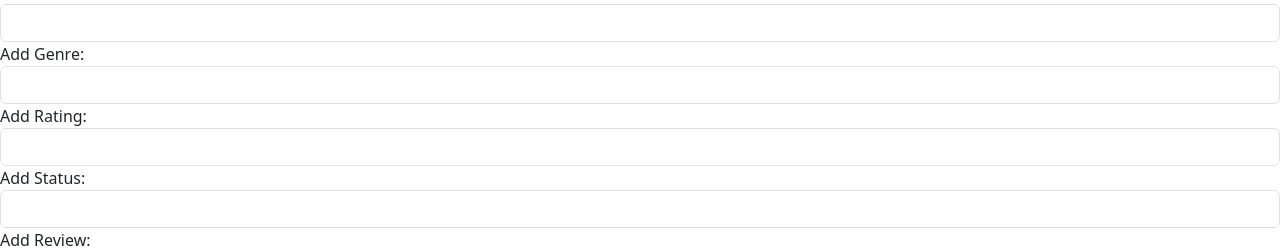
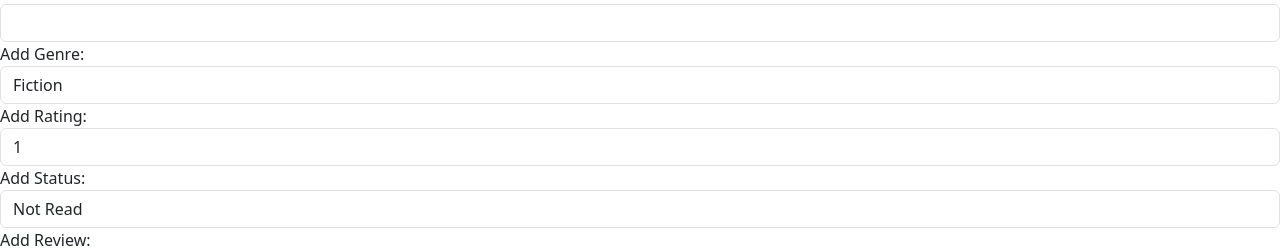
Before and after one commit to LiamRyan1/DataRepProject, a React (Create React App) app: page /edit/1 in a window 1280 px wide. Shown: the part 138-390 px from the top of the page. Built offline with nearby package versions, Linux system fonts and the light colour scheme; no server answers.

Commit message:
dropped down for certain attributes read.js niced up visaully a bit

```diff
--- a/src/components/bookTemplate.js
+++ b/src/components/bookTemplate.js
@@ -4,11 +4,11 @@ import axios from "axios";
 import { useEffect } from "react";
 import { Button } from "react-bootstrap";
 //react component bookItem takes props as an argument.
-const BookItem = (props)=>{
+const BookItem = (props) => {
     useEffect(() => {
         console.log("Book Item:", props.mybook);
-      }, [props.mybook]); //only run this effect when the mymovie prop changes
-      const handleDelete = (e) => {
+    }, [props.mybook]); //only run this effect when the mymovie prop changes
+    const handleDelete = (e) => {
         e.preventDefault();
         axios.delete('http://localhost:4000/api/book/' + props.myBook._id)
             .then(() => {
@@ -18,21 +18,43 @@ const BookItem = (props)=>{
                 console.error("Error deleting movie:", error);
             });
     };
-    return(
-        <div>
-            <Card>
-                <Card.Header>{props.myBook.title}</Card.Header>
-                <Card.Body>
-                    <Card.Subtitle>{props.myBook.author}</Card.Subtitle>
-                    <Card.Subtitle>{props.myBook.genre}</Card.Subtitle>
-                    <Card.Text text = "dark">{props.myBook.rating} </Card.Text>
-                    <Card.Text text = "secondary">{props.myBook.review} </Card.Text>
-                    <blockquote className="blockquote mb-0">{/*Styling container for text formating movie year and poster*/}
-                        <footer>{props.myBook.status}</footer>
+    return (
+        <div style={{ maxWidth: '400px', margin: 'auto', marginBottom: '20px', boxShadow: '0 4px 8px ', borderRadius: '8px', overflow: 'auto' }}>
+            <Card style={{ border: 'none' }}>
+                <Card.Header className="text-center" style={{ fontSize: '28px', fontWeight: '600', backgroundColor: '#f5f5f5', color: '#333', padding: '16px 20px', }}> {props.myBook.title}
+                </Card.Header>
+                <Card.Body style={{ padding: '20px', backgroundColor: '#ffffff' }}>
+                    <Card.Subtitle className="text-muted mb-3" style={{ fontSize: '16px', }}
+                    >
+                        Author: {props.myBook.author}
+                    </Card.Subtitle>
+                    <Card.Subtitle className="text-muted mb-3" style={{ fontSize: '16px', }} >
+                        Genre: {props.myBook.genre}
+                    </Card.Subtitle>
+                    <Card.Text style={{ fontSize: '16px', color: '#333' }}>
+                        <strong>Rating:</strong> {props.myBook.rating}/5
+                    </Card.Text>
+                    <Card.Text style={{ fontSize: '15px', color: '#777', fontStyle: 'italic' }}>
+                        "{props.myBook.review}"
+                    </Card.Text>
+                    <blockquote
+                        className="blockquote mb-0"
+                        style={{
+                            marginTop: '20px',
+                            padding: '10px 15px',
+                            backgroundColor: '#f9f9f9',
+                            borderLeft: '4px solid #007bff',
+                        }}
+                    >
+                        <footer className="blockquote-footer">
+                            Status: {props.myBook.status}
+                        </footer>
                     </blockquote>
                 </Card.Body>
-                <Button  variant="danger" onClick={handleDelete}>Delete</Button>
-                <Link to={'/edit/' + props.myBook._id } className="btn btn-primary">Edit</Link>
+                <div style={{ display: 'flex', gap: '16px', marginTop: '16px', alignItems: 'center', margin: "8px", }} >
+                    <Button variant="danger" size="sm" onClick={handleDelete}>Delete</Button>
+                    <Link to={'/edit/' + props.myBook._id} className="btn btn-primary" style={{ margin: "8px", height: '32px', padding: '4px 8px', display: 'flex', alignItems: 'center' }}>Edit</Link>
+                </div>
             </Card>
         </div>
     );
--- a/src/components/create.js
+++ b/src/components/create.js
@@ -13,11 +13,12 @@ const Create = () => {
 
     const handleSubmit = (e) => {
         e.preventDefault();
-    const book = {title,author,genre,rating,status,review};
+        const book = { title, author, genre, rating, status, review };
         //console.log(book);
 
-    axios.post('http://localhost:4000/api/books',book)
-    .then((res)=>{console.log(res.data);
+        axios.post('http://localhost:4000/api/books', book)
+            .then((res) => {
+                console.log(res.data);
                 navigate('/');//redirect
             })
             .catch();
@@ -33,7 +34,7 @@ const Create = () => {
                         className="form-control"
                         value={title}
                         onChange={(e) => { setTitle(e.target.value) }}
-                    />
+                        required />
                 </div>
                 <div className="form-group">
                     <label>Add Author name: </label>
@@ -41,31 +42,52 @@ const Create = () => {
                         className="form-control"
                         value={author}
                         onChange={(e) => { setAuthor(e.target.value) }}
-                    />
+                        required />
                 </div>
                 <div className="form-group">
                     <label>Add Genre: </label>
-                    <input type="text"
+                    <select
                         className="form-control"
                         value={genre}
                         onChange={(e) => { setGenre(e.target.value) }}
-                    />
+                        required>
+                        <option value="Fiction">Fiction</option>
+                        <option value="Non-Fiction">Non-Fiction</option>
+                        <option value="Science Fiction">Science Fiction</option>
+                        <option value="Fantasy">Fantasy</option>
+                        <option value="Biography">Biography</option>
+                        <option value="Mystery">Mystery</option>
+                        <option value="Romance">Romance</option>
+                        <option value="History">History</option>
+                        <option value="Philosophy">Philosophy</option>
+                        <option value="Graphic Novel">Graphic novel</option>
+                    </select>
                 </div>
                 <div className="form-group">
                     <label>Add Rating: </label>
-                    <input type="text"
+                    <select
                         className="form-control"
                         value={rating}
                         onChange={(e) => { setNumber(e.target.value) }}
-                    />
+                        required >
+                        <option value="1">1</option>
+                        <option value="2">2</option>
+                        <option value="3">3</option>
+                        <option value="4">4</option>
+                        <option value="5">5</option>
+                    </select>
                 </div>
                 <div className="form-group">
                     <label>Add Status: </label>
-                    <input type="text"
+                    <select
                         className="form-control"
                         value={status}
                         onChange={(e) => { setStatus(e.target.value) }}
-                    />
+                        required >
+                        <option value="Not Read">Not Read</option>
+                        <option value="Reading">Reading</option>
+                        <option value="Read">Read</option>
+                    </select>
                 </div>
                 <div className="form-group">
                     <label>Add Review: </label>
--- a/src/components/edit.js
+++ b/src/components/edit.js
@@ -51,7 +51,7 @@ return (
                         className="form-control"
                         value={title}
                         onChange={(e) => { setTitle(e.target.value) }}
-                    />
+                        required/>
                 </div>
                 <div className="form-group">
                     <label>Add Author name: </label>
@@ -59,31 +59,52 @@ return (
                         className="form-control"
                         value={author}
                         onChange={(e) => { setAuthor(e.target.value) }}
-                    />
+                        required/>
                 </div>
                 <div className="form-group">
                     <label>Add Genre: </label>
-                    <input type="text"
+                    <select
                         className="form-control"
                         value={genre}
                         onChange={(e) => { setGenre(e.target.value) }}
-                    />
+                        required>
+                        <option value="Fiction">Fiction</option>
+                        <option value="Non-Fiction">Non-Fiction</option>
+                        <option value="Science Fiction">Science Fiction</option>
+                        <option value="Fantasy">Fantasy</option>
+                        <option value="Biography">Biography</option>
+                        <option value="Mystery">Mystery</option>
+                        <option value="Romance">Romance</option>
+                        <option value="History">History</option>
+                        <option value="Philosophy">Philosophy</option>
+                        <option value="Graphic Novel">Graphic novel</option>
+                    </select>
                 </div>
                 <div className="form-group">
                     <label>Add Rating: </label>
-                    <input type="text"
+                    <select
                         className="form-control"
                         value={rating}
                         onChange={(e) => { setNumber(e.target.value) }}
-                    />
+                        required >
+                        <option value="1">1</option>
+                        <option value="2">2</option>
+                        <option value="3">3</option>
+                        <option value="4">4</option>
+                        <option value="5">5</option>
+                    </select>
                 </div>
                 <div className="form-group">
                     <label>Add Status: </label>
-                    <input type="text"
+                    <select
                         className="form-control"
                         value={status}
                         onChange={(e) => { setStatus(e.target.value) }}
-                    />
+                        required >
+                        <option value="Not Read">Not Read</option>
+                        <option value="Reading">Reading</option>
+                        <option value="Read">Read</option>
+                    </select>
                 </div>
                 <div className="form-group">
                     <label>Add Review: </label>
@@ -93,7 +114,7 @@ return (
                         onChange={(e) => { setReview(e.target.value) }}
                     />
                 </div>
-            <div className="form-group">
+            <div className="form-group" >
                 <input type="submit" value="Submit Book changes" className="btn btn-primary" />
             </div>
         </form>
--- a/src/components/read.js
+++ b/src/components/read.js
@@ -21,7 +21,7 @@ function Read() {
 
     return (
         <div>
-            <h2>Your Books</h2>
+            <h2> Your Books</h2>
             <Books myBooks={data} ReloadData={Reload} />
         </div>
     );
```
Also changed, not shown: 1 other file (tests, documents, lock files or other folders). Lines whose indentation alone changed are shown as unchanged.
